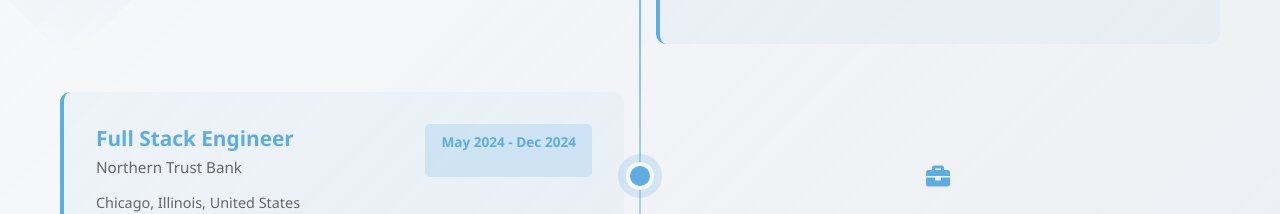
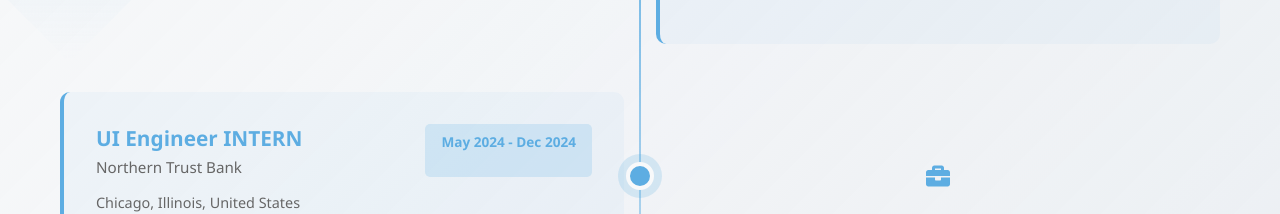
Before and after one commit to samasaibhargavreddy/Portfolio, a React (Vite) app: page / in a window 1280 px wide. Shown: the part 2020-2234 px from the top of the page. Built offline with nearby package versions, Linux system fonts and the light colour scheme.

Commit message:
Update Northern Trust Bank to UI Engineer INTERN (May 2024 - Dec 2024)

```diff
--- a/src/components/Experience.jsx
+++ b/src/components/Experience.jsx
@@ -12,7 +12,7 @@ const experiences = [
     ]
   },
   {
-    title: 'Full Stack Engineer',
+    title: 'UI Engineer INTERN',
     company: 'Northern Trust Bank',
     location: 'Chicago, Illinois, United States',
     period: 'May 2024 - Dec 2024',
```
